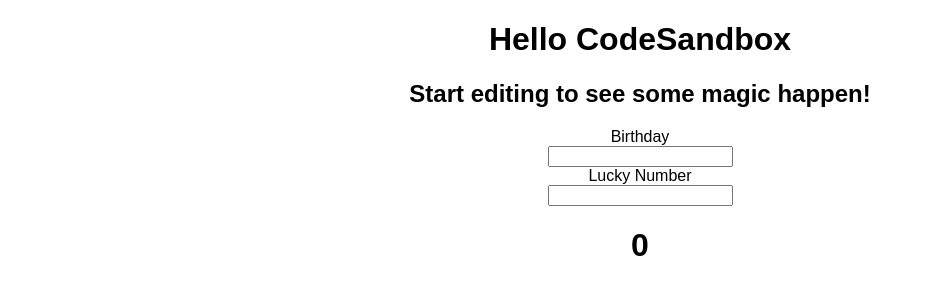
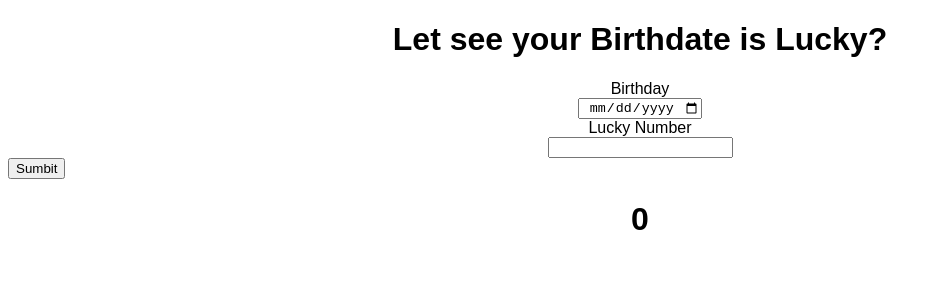
Before and after one commit to saketkum11/birthdaylucky, a React (Create React App) app: page / in a window 1280 px wide. Shown: the top 300 px of the page, without its empty margins (0-941 px from the left). Built offline with nearby package versions, Linux system fonts and the light colour scheme.

Commit message:
update app js

```diff
--- a/src/App.js
+++ b/src/App.js
@@ -2,19 +2,51 @@
 import React, { useState } from "react";
 
 export default function App() {
-  var [bithdate, setBirthDate] = useState("");
+  var [birthdate, setBirthDate] = useState("");
   var [lucky, setLuckyNumber] = useState(0);
   function birthdayHandler(event) {
-    setLuckyNumber(event.target.value);
+    setBirthDate(event.target.value);
+  }
+  function luckyHandler(e) {
+    setLuckyNumber(e.target.value);
+  }
+  function calculateBirth(date) {
+    var sum = 0;
+    var replace = date.replaceAll("-", "");
+
+    for (var i = 0; i < replace.length; i++) {
+      sum = sum + Number(replace.charAt(i));
+    }
+    return sum;
+  }
+  function submitHandler() {
+    var birth = calculateBirth(birthdate);
+
+    setTimeout(() => {
+      setLuckyNumber(birth);
+      console.log(birth);
+    }, 1000);
   }
   return (
     <div className="App">
-      <h1>Hello CodeSandbox</h1>
-      <h2>Start editing to see some magic happen!</h2>
+      <h1>Let see your Birthdate is Lucky?</h1>
+
       <label style={{ display: "block" }}>Birthday </label>
-      <input onChange={birthdayHandler}></input>
+      <input
+        style={{ textAlign: "center" }}
+        type="date"
+        onChange={birthdayHandler}
+      ></input>
       <label style={{ display: "block" }}>Lucky Number</label>
-      <input onChange={birthdayHandler}></input>
+      <input
+        type="number"
+        style={{ textAlign: "center" }}
+        onChange={luckyHandler}
+      ></input>
+      <button style={{ display: "block" }} onClick={submitHandler}>
+        Sumbit
+      </button>
+      <h1>{birthdate}</h1>
       <h1>{lucky}</h1>
     </div>
   );
```
